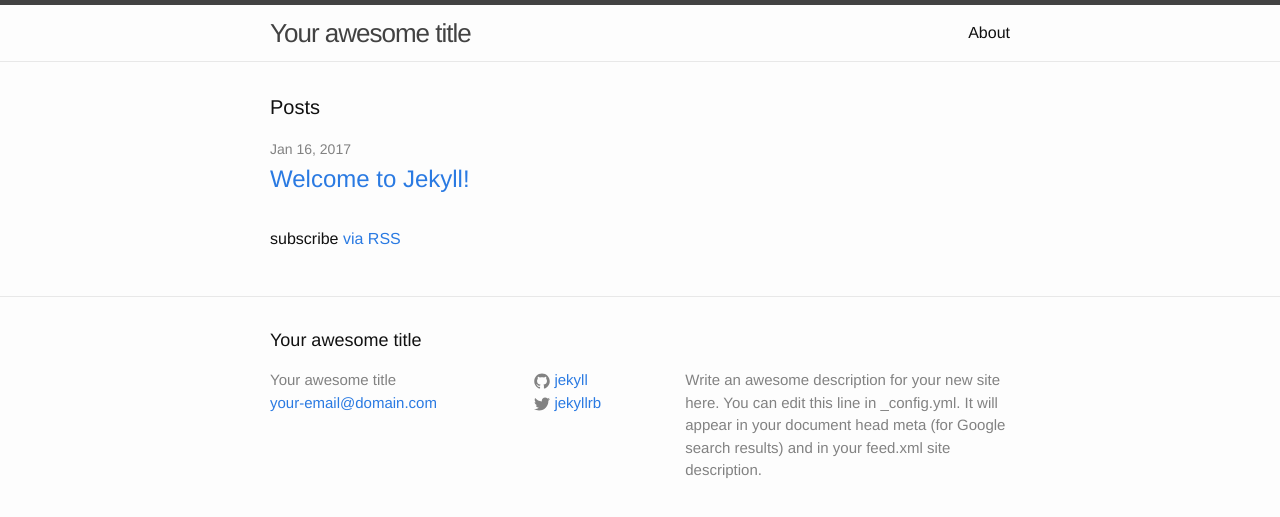
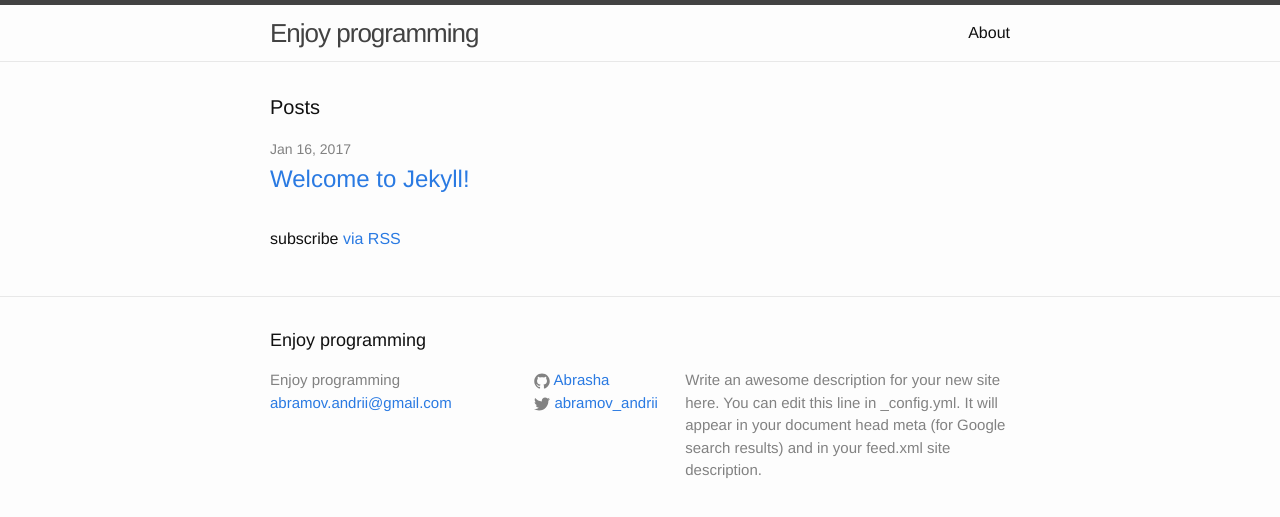
Before and after one commit to aaabramov/aaabramov.github.io, a Jekyll site: the page built from index.html, in a window 1280 px wide. Shown: the top 517 px of the page. Built offline with Jekyll 4.4.1, drawn with Linux system fonts in a browser that asks for light colours.

Commit message:
change configs

```diff
--- a/_config.yml
+++ b/_config.yml
@@ -6,16 +6,16 @@
 # 'jekyll serve'. If you change this file, please restart the server process.
 
 # Site settings
-title: Your awesome title
-email: your-email@domain.com
+title: Enjoy programming
+email: abramov.andrii@gmail.com
 description: > # this means to ignore newlines until "baseurl:"
   Write an awesome description for your new site here. You can edit this
   line in _config.yml. It will appear in your document head meta (for
   Google search results) and in your feed.xml site description.
 baseurl: "" # the subpath of your site, e.g. /blog
-url: "http://yourdomain.com" # the base hostname & protocol for your site
-twitter_username: jekyllrb
-github_username:  jekyll
+url: "https://abrasha.github.io/" # the base hostname & protocol for your site
+twitter_username: abramov_andrii
+github_username:  Abrasha
 
 # Build settings
 markdown: kramdown
```
